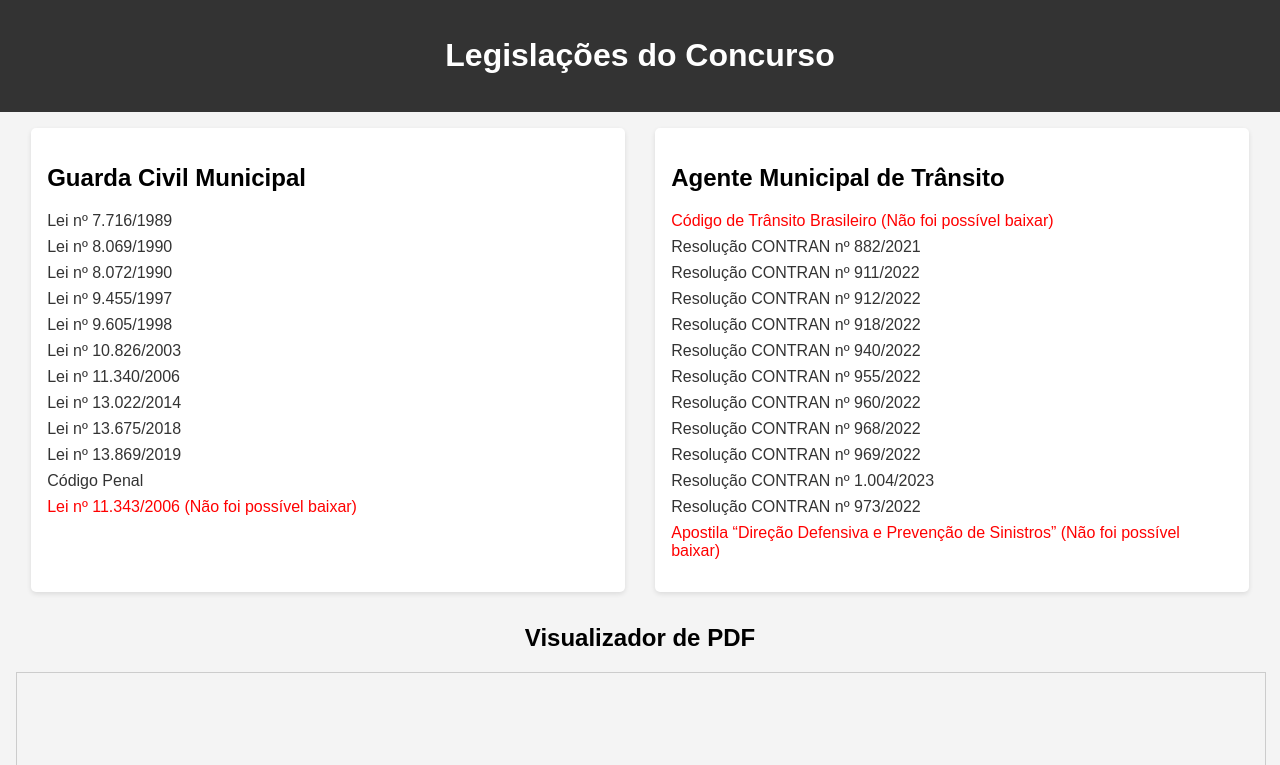
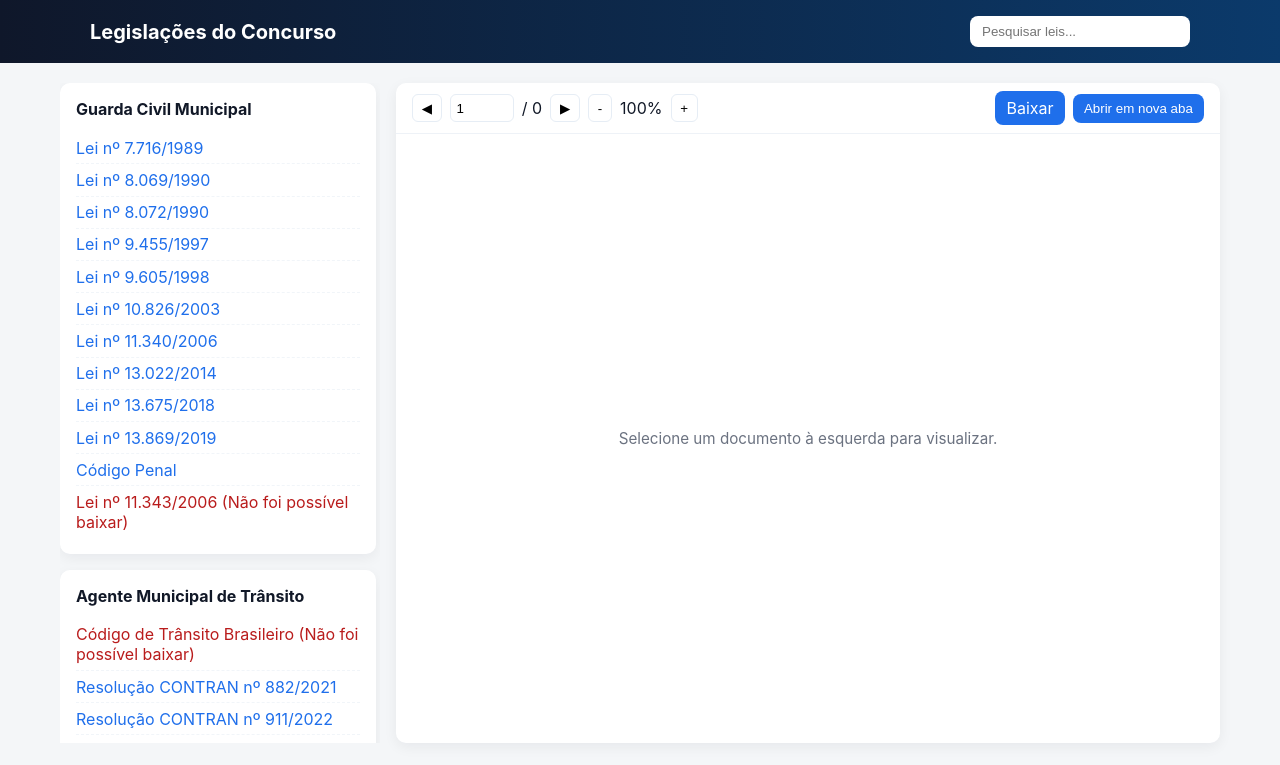
Before and after one commit to gomesbeth9-del/concurso, a plain HTML site: page index.html in a window 1280 px wide. Shown: the top 765 px of the page. Drawn offline with nearby package versions, Linux system fonts and the light colour scheme.

Commit message:
Atualiza README, index.html e style.css para melhorar a estrutura e a usabilidade do visualizador de PDFs; adiciona funcionalidade de busca e aprimora o layout com sidebar e toolbar.

```diff
--- a/index.html
+++ b/index.html
@@ -8,61 +8,110 @@
 </head>
 <body>
     <header>
+        <div class="header-inner">
             <h1>Legislações do Concurso</h1>
+            <input id="search" type="search" placeholder="Pesquisar leis...">
+        </div>
     </header>
     <main>
-        <div class="container">
-            <div class="column">
+        <div class="layout">
+            <aside class="sidebar">
+                <section class="card">
                     <h2>Guarda Civil Municipal</h2>
                     <ul>
-                    <li><a href="legislacoes/guarda_civil_municipal/lei_7716_1989.html" target="_blank">Lei nº 7.716/1989</a></li>
-                    <li><a href="legislacoes/guarda_civil_municipal/lei_8069_1990.html" target="_blank">Lei nº 8.069/1990</a></li>
-                    <li><a href="legislacoes/guarda_civil_municipal/lei_8072_1990.html" target="_blank">Lei nº 8.072/1990</a></li>
-                    <li><a href="legislacoes/guarda_civil_municipal/lei_9455_1997.html" target="_blank">Lei nº 9.455/1997</a></li>
-                    <li><a href="legislacoes/guarda_civil_municipal/lei_9605_1998.html" target="_blank">Lei nº 9.605/1998</a></li>
-                    <li><a href="legislacoes/guarda_civil_municipal/lei_10826_2003.html" target="_blank">Lei nº 10.826/2003</a></li>
-                    <li><a href="legislacoes/guarda_civil_municipal/lei_11340_2006.html" target="_blank">Lei nº 11.340/2006</a></li>
-                    <li><a href="legislacoes/guarda_civil_municipal/lei_13022_2014.html" target="_blank">Lei nº 13.022/2014</a></li>
-                    <li><a href="legislacoes/guarda_civil_municipal/lei_13675_2018.html" target="_blank">Lei nº 13.675/2018</a></li>
-                    <li><a href="legislacoes/guarda_civil_municipal/lei_13869_2019.html" target="_blank">Lei nº 13.869/2019</a></li>
-                    <li><a href="legislacoes/guarda_civil_municipal/codigo_penal.html" target="_blank">Código Penal</a></li>
-                    <li><span style="color: red;">Lei nº 11.343/2006 (Não foi possível baixar)</span></li>
+                        <li><a href="legislacoes/guarda_civil_municipal/lei_7716_1989.html">Lei nº 7.716/1989</a></li>
+                        <li><a href="legislacoes/guarda_civil_municipal/lei_8069_1990.html">Lei nº 8.069/1990</a></li>
+                        <li><a href="legislacoes/guarda_civil_municipal/lei_8072_1990.html">Lei nº 8.072/1990</a></li>
+                        <li><a href="legislacoes/guarda_civil_municipal/lei_9455_1997.html">Lei nº 9.455/1997</a></li>
+                        <li><a href="legislacoes/guarda_civil_municipal/lei_9605_1998.html">Lei nº 9.605/1998</a></li>
+                        <li><a href="legislacoes/guarda_civil_municipal/lei_10826_2003.html">Lei nº 10.826/2003</a></li>
+                        <li><a href="legislacoes/guarda_civil_municipal/lei_11340_2006.html">Lei nº 11.340/2006</a></li>
+                        <li><a href="legislacoes/guarda_civil_municipal/lei_13022_2014.html">Lei nº 13.022/2014</a></li>
+                        <li><a href="legislacoes/guarda_civil_municipal/lei_13675_2018.html">Lei nº 13.675/2018</a></li>
+                        <li><a href="legislacoes/guarda_civil_municipal/lei_13869_2019.html">Lei nº 13.869/2019</a></li>
+                        <li><a href="legislacoes/guarda_civil_municipal/codigo_penal.html">Código Penal</a></li>
+                        <li><span class="missing">Lei nº 11.343/2006 (Não foi possível baixar)</span></li>
                     </ul>
-            </div>
-            <div class="column">
+                </section>
+
+                <section class="card">
                     <h2>Agente Municipal de Trânsito</h2>
                     <ul>
-                    <li><span style="color: red;">Código de Trânsito Brasileiro (Não foi possível baixar)</span></li>
-                    <li><a href="legislacoes/agente_de_transito/resolucao_882_2021.pdf" target="_blank">Resolução CONTRAN nº 882/2021</a></li>
-                    <li><a href="legislacoes/agente_de_transito/resolucao_911_2022.pdf" target="_blank">Resolução CONTRAN nº 911/2022</a></li>
-                    <li><a href="legislacoes/agente_de_transito/resolucao_912_2022.pdf" target="_blank">Resolução CONTRAN nº 912/2022</a></li>
-                    <li><a href="legislacoes/agente_de_transito/resolucao_918_2022.pdf" target="_blank">Resolução CONTRAN nº 918/2022</a></li>
-                    <li><a href="legislacoes/agente_de_transito/resolucao_940_2022.pdf" target="_blank">Resolução CONTRAN nº 940/2022</a></li>
-                    <li><a href="legislacoes/agente_de_transito/resolucao_955_2022.pdf" target="_blank">Resolução CONTRAN nº 955/2022</a></li>
-                    <li><a href="legislacoes/agente_de_transito/resolucao_960_2022.pdf" target="_blank">Resolução CONTRAN nº 960/2022</a></li>
-                    <li><a href="legislacoes/agente_de_transito/resolucao_968_2022.pdf" target="_blank">Resolução CONTRAN nº 968/2022</a></li>
-                    <li><a href="legislacoes/agente_de_transito/resolucao_969_2022.pdf" target="_blank">Resolução CONTRAN nº 969/2022</a></li>
-                    <li><a href="legislacoes/agente_de_transito/resolucao_1004_2023.pdf" target="_blank">Resolução CONTRAN nº 1.004/2023</a></li>
-                    <li><a href="legislacoes/agente_de_transito/resolucao_973_2022.pdf" target="_blank">Resolução CONTRAN nº 973/2022</a></li>
-                    <li><span style="color: red;">Apostila “Direção Defensiva e Prevenção de Sinistros” (Não foi possível baixar)</span></li>
+                        <li><span class="missing">Código de Trânsito Brasileiro (Não foi possível baixar)</span></li>
+                        <li><a href="legislacoes/agente_de_transito/resolucao_882_2021.pdf">Resolução CONTRAN nº 882/2021</a></li>
+                        <li><a href="legislacoes/agente_de_transito/resolucao_911_2022.pdf">Resolução CONTRAN nº 911/2022</a></li>
+                        <li><a href="legislacoes/agente_de_transito/resolucao_912_2022.pdf">Resolução CONTRAN nº 912/2022</a></li>
+                        <li><a href="legislacoes/agente_de_transito/resolucao_918_2022.pdf">Resolução CONTRAN nº 918/2022</a></li>
+                        <li><a href="legislacoes/agente_de_transito/resolucao_940_2022.pdf">Resolução CONTRAN nº 940/2022</a></li>
+                        <li><a href="legislacoes/agente_de_transito/resolucao_955_2022.pdf">Resolução CONTRAN nº 955/2022</a></li>
+                        <li><a href="legislacoes/agente_de_transito/resolucao_960_2022.pdf">Resolução CONTRAN nº 960/2022</a></li>
+                        <li><a href="legislacoes/agente_de_transito/resolucao_968_2022.pdf">Resolução CONTRAN nº 968/2022</a></li>
+                        <li><a href="legislacoes/agente_de_transito/resolucao_969_2022.pdf">Resolução CONTRAN nº 969/2022</a></li>
+                        <li><a href="legislacoes/agente_de_transito/resolucao_1004_2023.pdf">Resolução CONTRAN nº 1.004/2023</a></li>
+                        <li><a href="legislacoes/agente_de_transito/resolucao_973_2022.pdf">Resolução CONTRAN nº 973/2022</a></li>
+                        <li><span class="missing">Apostila “Direção Defensiva e Prevenção de Sinistros” (Não foi possível baixar)</span></li>
                     </ul>
+                </section>
+            </aside>
+
+            <section class="viewer">
+                <div class="viewer-toolbar">
+                    <div class="viewer-controls">
+                        <button id="prev">◀</button>
+                        <input id="page-num" type="number" min="1" value="1">
+                        <span id="page-count">/ 0</span>
+                        <button id="next">▶</button>
+                        <button id="zoom-out">-</button>
+                        <span id="zoom-level">100%</span>
+                        <button id="zoom-in">+</button>
+                    </div>
+                    <div class="viewer-actions">
+                        <a id="download-link" class="btn" href="#" download>Baixar</a>
+                        <button id="open-new" class="btn">Abrir em nova aba</button>
                     </div>
                 </div>
-        <div class="pdf-viewer">
-            <h2>Visualizador de PDF</h2>
-            <iframe id="pdf-iframe" src=""></iframe>
+
+                <div id="pdf-container">
+                    <canvas id="pdf-render"></canvas>
+                    <iframe id="html-iframe" src="" title="Visualizador de HTML"></iframe>
+                    <div id="pdf-message" class="message">Selecione um documento à esquerda para visualizar.</div>
+                </div>
+            </section>
         </div>
     </main>
+
+    <!-- PDF.js (CDN) -->
+    <script src="https://unpkg.com/pdfjs-dist@3.10.139/build/pdf.min.js"></script>
+    <!-- Viewer script -->
+    <script src="viewer.js"></script>
     <script>
-        const links = document.querySelectorAll('a');
-        const iframe = document.getElementById('pdf-iframe');
-
+        // Inicializa comportamento dos links: abre PDF no visualizador e HTML no iframe
+        document.addEventListener('DOMContentLoaded', () => {
+            const links = document.querySelectorAll('a[href^="legislacoes/"]');
             links.forEach(link => {
                 link.addEventListener('click', function(e) {
-                if (this.href.endsWith('.pdf') || this.href.endsWith('.html')) {
                     e.preventDefault();
-                    iframe.src = this.href;
+                    const href = this.getAttribute('href');
+                    if (href.toLowerCase().endsWith('.pdf')) {
+                        window.viewer && window.viewer.loadPDF(href);
+                    } else if (href.toLowerCase().endsWith('.html')) {
+                        // mostrar iframe HTML
+                        window.viewer && window.viewer.loadHTML(href);
+                    } else {
+                        // fallback
+                        window.viewer && window.viewer.loadHTML(href);
                     }
+                });
+            });
+
+            // simple search
+            const search = document.getElementById('search');
+            search.addEventListener('input', (e) => {
+                const q = e.target.value.toLowerCase();
+                document.querySelectorAll('.sidebar ul li').forEach(li => {
+                    const txt = li.textContent.toLowerCase();
+                    li.style.display = txt.includes(q) ? '' : 'none';
+                });
             });
         });
     </script>
--- a/style.css
+++ b/style.css
@@ -1,59 +1,59 @@
 
-body {
-    font-family: sans-serif;
-    margin: 0;
-    background-color: #f4f4f4;
+:root{
+    --bg:#f4f6f8;
+    --card:#ffffff;
+    --muted:#6b7280;
+    --accent:#1f6feb;
+    --glass: rgba(255,255,255,0.6);
 }
 
-header {
-    background-color: #333;
-    color: #fff;
-    padding: 1rem;
-    text-align: center;
+*{box-sizing:border-box}
+body{
+    font-family: Inter, system-ui, -apple-system, 'Segoe UI', Roboto, 'Helvetica Neue', Arial;
+    margin:0;
+    background:var(--bg);
+    color:#111827;
 }
 
-main {
-    padding: 1rem;
+header{
+    background:linear-gradient(90deg,#0f172a,#0b3a6b);
+    color:#fff;
+    padding:1rem 1.25rem;
 }
 
-.container {
-    display: flex;
-    justify-content: space-around;
+.header-inner{display:flex;gap:1rem;align-items:center;justify-content:space-between;max-width:1100px;margin:0 auto}
+.header-inner h1{margin:0;font-size:1.25rem}
+.header-inner input{padding:.5rem .75rem;border-radius:8px;border:0;min-width:220px}
+
+main{padding:1.25rem;max-width:1200px;margin:0 auto}
+
+.layout{display:grid;grid-template-columns:320px 1fr;gap:1rem}
+
+.sidebar{height:calc(100vh - 140px);overflow:auto;padding-right:4px}
+.card{background:var(--card);padding:1rem;border-radius:10px;margin-bottom:1rem;box-shadow:0 4px 14px rgba(12, 18, 30, 0.06)}
+.card h2{margin-top:0;font-size:1rem}
+.card ul{list-style:none;padding:0;margin:0}
+.card li{padding:.35rem 0;border-bottom:1px dashed #f1f5f9}
+.card li:last-child{border-bottom:none}
+.card a{color:var(--accent);text-decoration:none}
+.missing{color:#b91c1c}
+
+.viewer{background:var(--card);padding:0;border-radius:10px;min-height:60vh;box-shadow:0 4px 14px rgba(12, 18, 30, 0.06);display:flex;flex-direction:column}
+.viewer-toolbar{display:flex;justify-content:space-between;align-items:center;padding:.5rem 1rem;border-bottom:1px solid #eef2f7}
+.viewer-controls{display:flex;align-items:center;gap:.5rem}
+.viewer-controls button{padding:.35rem .55rem;border-radius:6px;border:1px solid #e6edf5;background:#fff;cursor:pointer}
+.viewer-controls input[type=number]{width:64px;padding:.35rem;border:1px solid #e6edf5;border-radius:6px}
+.viewer-actions{display:flex;gap:.5rem;align-items:center}
+.btn{background:var(--accent);color:#fff;padding:.45rem .7rem;border-radius:8px;text-decoration:none;border:none}
+
+#pdf-container{position:relative;flex:1;display:flex;align-items:center;justify-content:center;padding:1rem}
+#pdf-render{max-width:100%;width:auto;border:1px solid #e6edf5;border-radius:6px}
+#html-iframe{display:none;width:100%;height:100%;border:0}
+#pdf-message{position:absolute;color:var(--muted)}
+
+.message{font-size:0.95rem}
+
+@media (max-width:900px){
+    .layout{grid-template-columns:1fr}
+    .sidebar{height:auto}
 }
-
-.column {
-    width: 45%;
-    background-color: #fff;
-    padding: 1rem;
-    border-radius: 5px;
-    box-shadow: 0 2px 5px rgba(0, 0, 0, 0.1);
-}
-
-ul {
-    list-style: none;
-    padding: 0;
-}
-
-li {
-    margin-bottom: 0.5rem;
-}
-
-a {
-    text-decoration: none;
-    color: #333;
-}
-
-a:hover {
-    color: #666;
-}
-
-.pdf-viewer {
-    margin-top: 2rem;
-    text-align: center;
-}
-
-iframe {
-    width: 100%;
-    height: 800px;
-    border: 1px solid #ccc;
-}
--- /dev/null
+++ b/viewer.js
@@ -0,0 +1,156 @@
+// viewer.js - visualizador mínimo usando PDF.js
+// Depende de pdfjsLib carregado via CDN (pdf.min.js)
+
+(function(){
+  // configura worker (ajuste para versão do CDN)
+  if (window.pdfjsLib) {
+    pdfjsLib.GlobalWorkerOptions.workerSrc = 'https://unpkg.com/pdfjs-dist@3.10.139/build/pdf.worker.min.js';
+  }
+
+  const state = {
+    pdfDoc: null,
+    pageNum: 1,
+    pageRendering: false,
+    pageNumPending: null,
+    scale: 1.0,
+    url: null
+  };
+
+  const canvas = document.getElementById('pdf-render');
+  const ctx = canvas.getContext('2d');
+  const pageNumInput = document.getElementById('page-num');
+  const pageCount = document.getElementById('page-count');
+  const prevBtn = document.getElementById('prev');
+  const nextBtn = document.getElementById('next');
+  const zoomIn = document.getElementById('zoom-in');
+  const zoomOut = document.getElementById('zoom-out');
+  const zoomLevel = document.getElementById('zoom-level');
+  const downloadLink = document.getElementById('download-link');
+  const openNew = document.getElementById('open-new');
+  const htmlIframe = document.getElementById('html-iframe');
+  const pdfMessage = document.getElementById('pdf-message');
+
+  function showMessage(msg){
+    pdfMessage.textContent = msg;
+    pdfMessage.style.display = '';
+    canvas.style.display = 'none';
+    htmlIframe.style.display = 'none';
+  }
+  function hideMessage(){
+    pdfMessage.style.display = 'none';
+  }
+
+  async function renderPage(num){
+    state.pageRendering = true;
+    hideMessage();
+    const page = await state.pdfDoc.getPage(num);
+    const viewport = page.getViewport({scale: state.scale});
+    canvas.height = viewport.height;
+    canvas.width = viewport.width;
+
+    // render
+    const renderCtx = {
+      canvasContext: ctx,
+      viewport: viewport
+    };
+    const renderTask = page.render(renderCtx);
+    await renderTask.promise;
+    state.pageRendering = false;
+
+    if (state.pageNumPending !== null) {
+      const next = state.pageNumPending;
+      state.pageNumPending = null;
+      renderPage(next);
+    }
+  }
+
+  function queueRenderPage(num){
+    if (state.pageRendering) {
+      state.pageNumPending = num;
+    } else {
+      renderPage(num);
+    }
+  }
+
+  function onPrevPage(){
+    if (state.pageNum <= 1) return;
+    state.pageNum--;
+    pageNumInput.value = state.pageNum;
+    queueRenderPage(state.pageNum);
+  }
+  function onNextPage(){
+    if (state.pdfDoc && state.pageNum >= state.pdfDoc.numPages) return;
+    state.pageNum++;
+    pageNumInput.value = state.pageNum;
+    queueRenderPage(state.pageNum);
+  }
+
+  function onZoomIn(){
+    state.scale = Math.min(3.0, state.scale + 0.25);
+    zoomLevel.textContent = Math.round(state.scale * 100) + '%';
+    queueRenderPage(state.pageNum);
+  }
+  function onZoomOut(){
+    state.scale = Math.max(0.5, state.scale - 0.25);
+    zoomLevel.textContent = Math.round(state.scale * 100) + '%';
+    queueRenderPage(state.pageNum);
+  }
+
+  async function loadPDF(url){
+    try{
+      htmlIframe.style.display = 'none';
+      canvas.style.display = '';
+      pdfMessage.style.display = 'none';
+      state.url = url;
+      // set download link
+      downloadLink.href = url;
+      openNew.onclick = () => window.open(url, '_blank');
+
+      // fetch and load
+      const loadingTask = pdfjsLib.getDocument(url);
+      state.pdfDoc = await loadingTask.promise;
+      state.pageNum = 1;
+      pageCount.textContent = '/ ' + state.pdfDoc.numPages;
+      pageNumInput.value = state.pageNum;
+      state.scale = 1.0;
+      zoomLevel.textContent = Math.round(state.scale * 100) + '%';
+      // render first
+      await renderPage(state.pageNum);
+    } catch(err){
+      console.error('Erro ao carregar PDF', err);
+      showMessage('Erro ao carregar PDF. Verifique se o arquivo existe.');
+    }
+  }
+
+  function loadHTML(url){
+    // mostra iframe e carrega
+    canvas.style.display = 'none';
+    htmlIframe.style.display = '';
+    pdfMessage.style.display = 'none';
+    htmlIframe.src = url;
+    downloadLink.href = url;
+    openNew.onclick = () => window.open(url, '_blank');
+  }
+
+  // liga eventos
+  prevBtn && prevBtn.addEventListener('click', onPrevPage);
+  nextBtn && nextBtn.addEventListener('click', onNextPage);
+  zoomIn && zoomIn.addEventListener('click', onZoomIn);
+  zoomOut && zoomOut.addEventListener('click', onZoomOut);
+  pageNumInput && pageNumInput.addEventListener('change', (e)=>{
+    let val = parseInt(e.target.value,10)||1;
+    val = Math.min(Math.max(1,val), state.pdfDoc ? state.pdfDoc.numPages : val);
+    state.pageNum = val;
+    pageNumInput.value = val;
+    queueRenderPage(val);
+  });
+
+  // expose minimal API
+  window.viewer = {
+    loadPDF,
+    loadHTML
+  };
+
+  // initial message
+  showMessage('Selecione um documento à esquerda para visualizar.');
+})();
```
Also changed, not shown: 1 other file. Lines whose indentation alone changed are shown as unchanged.
